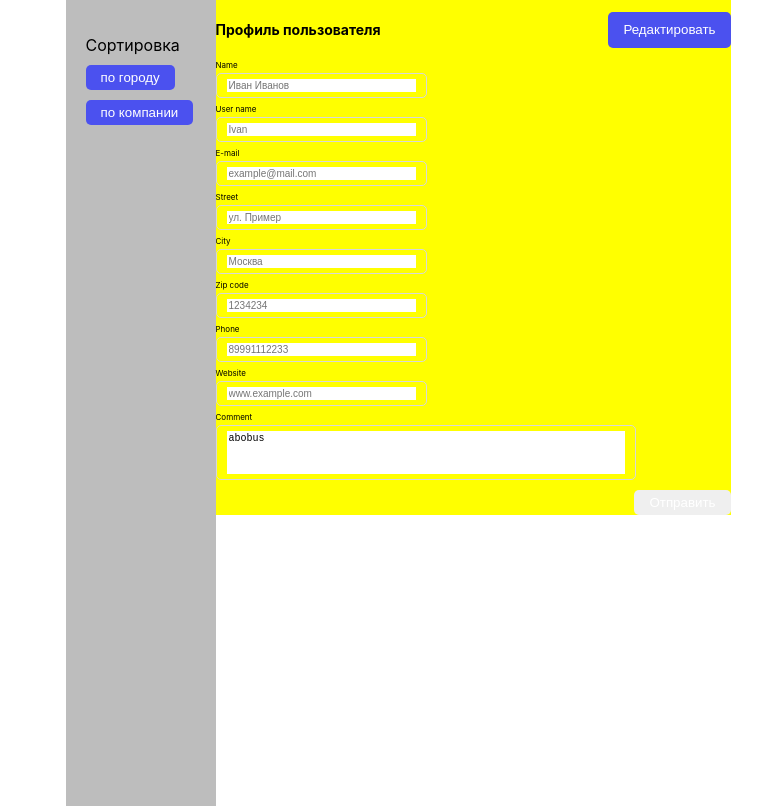
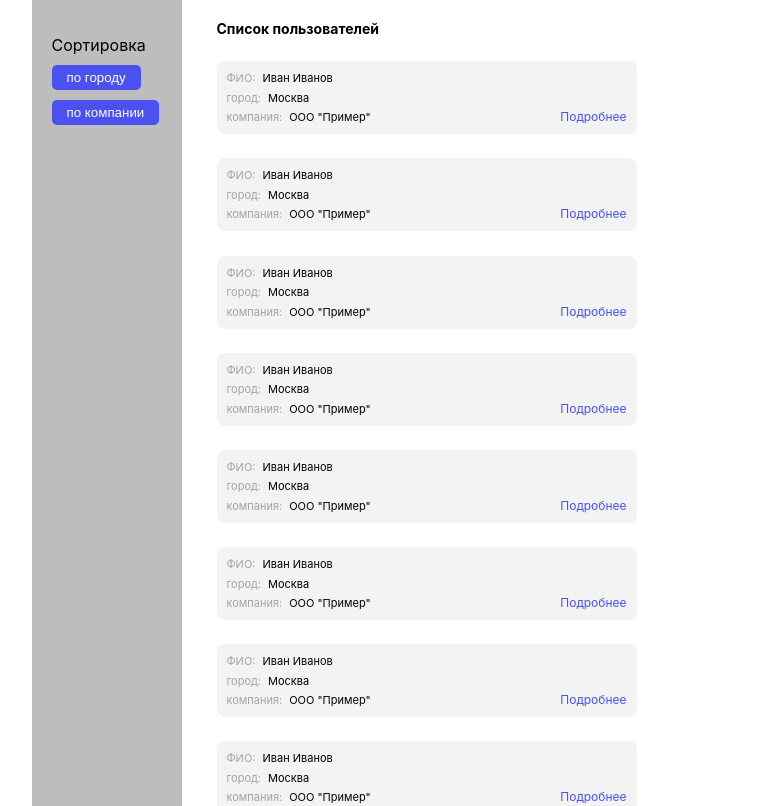
Before and after one commit to Ankook/roox-test-app, a React (Create React App) app in the folder my-app/: page / in a window 1280 px wide. Shown: the top 806 px of the page, without its empty margins (242-1004 px from the left). Built offline with nearby package versions, Linux system fonts and the light colour scheme; no server answers.

Commit message:
loggin 10 users in console

```diff
--- a/my-app/src/App.scss
+++ b/my-app/src/App.scss
@@ -1,4 +1,4 @@
-.App {
+.app {
   text-align: center;
   display: flex;
   flex-direction: row;
@@ -6,9 +6,10 @@
   align-items: center;
 }
 
-.App-logo {
-  height: 40vmin;
-  pointer-events: none;
+.app-wrapper-content  {
+  margin: 20px 35px;
+  box-sizing: border-box;
+  align-self: flex-start;
 }
 
 @media (prefers-reduced-motion: no-preference) {
--- a/my-app/src/App.tsx
+++ b/my-app/src/App.tsx
@@ -1,6 +1,11 @@
 import React from 'react';
 import logo from './logo.svg';
 import './App.scss';
+import {
+  BrowserRouter,
+  Routes,
+  Route,
+} from "react-router-dom";
 import Sidebar from './components/sidebar/Sidebar';
 import Users from "./components/Users/Users";
 import Profile from "./components/Profile/Profile";
@@ -8,9 +13,18 @@ import Profile from "./components/Profile/Profile";
 
 function App() {
   return (
-    <div className="App">
+    <div className="app">
       <Sidebar />
-      <Profile/>
+      <div className='app-wrapper-content'>
+        <BrowserRouter>
+        <Routes>
+          <Route path="/" element={<Users/>} />
+          <Route path="/users" element={<Users />} />
+          <Route path="/profile" element={<Profile/>} />
+        </Routes>
+      </BrowserRouter>
+      </div>
+
     </div>
   );
 }
--- a/my-app/src/components/Profile/profile.module.scss
+++ b/my-app/src/components/Profile/profile.module.scss
@@ -1,6 +1,5 @@
 .profile  {
-  align-self: flex-start;
-  background: yellow;
+  background: seashell;
   width: 515px;
 }
 
@@ -8,10 +7,10 @@
   display: flex;
   flex-direction: row;
   justify-content: space-between;
-  margin: 12px 0px;
 
   .title  {
     font-weight: 700;
     font-size: 14px;
+    margin: 0;
   }
 }
--- a/my-app/src/components/sidebar/sidebar.module.scss
+++ b/my-app/src/components/sidebar/sidebar.module.scss
@@ -6,6 +6,7 @@
   height: 1028px;
   box-sizing: border-box;
   padding: 35px 0px 0px 20px;
+  align-self: start;
 
   .sortTitle  {
     width:fit-content
--- a/my-app/src/components/users/Users.tsx
+++ b/my-app/src/components/users/Users.tsx
@@ -1,4 +1,4 @@
-import React, { FC } from 'react';
+import React, { FC, useState, useEffect } from 'react';
 import styles from "./users.module.scss"
 import User from "./User/User"
 
@@ -6,7 +6,21 @@ interface TitleProps {
   title?: string;
 }
 
-const Users: FC<TitleProps> = ({ title}) => {
+
+
+
+const Users: FC<TitleProps> = ({ title }) => {
+  const [data, setData] = useState(null);
+  const [loading, setLoading] = useState(true);
+  const [error, setError] = useState(null);
+
+  useEffect(() => {
+    fetch(`https://jsonplaceholder.typicode.com/users`)
+      .then((response) => response.json())
+      .then((actualData) => console.log(actualData));
+  }, []);
+
+
   return (
     <div className={styles.users}>
       <h1>Cписок пользователей</h1>
--- a/my-app/src/components/users/users.module.scss
+++ b/my-app/src/components/users/users.module.scss
@@ -1,14 +1,12 @@
 .users  {
   display: flex;
   flex-direction: column;
-  justify-content: space-around;
-  align-items: center;
+  justify-content: space-between;
+  align-items: flex-start;
   background: white;
   width: 513px;
   height: 1028px;
   box-sizing: border-box;
-  padding-left: 30px;
-  padding-right: 60px;
 
   h1  {
     display: flex;
@@ -16,6 +14,7 @@
     align-self: flex-start;
     font-weight: 700;
     font-size: 14px;
+    margin: 0;
   }
 
   .usersCount {
```
